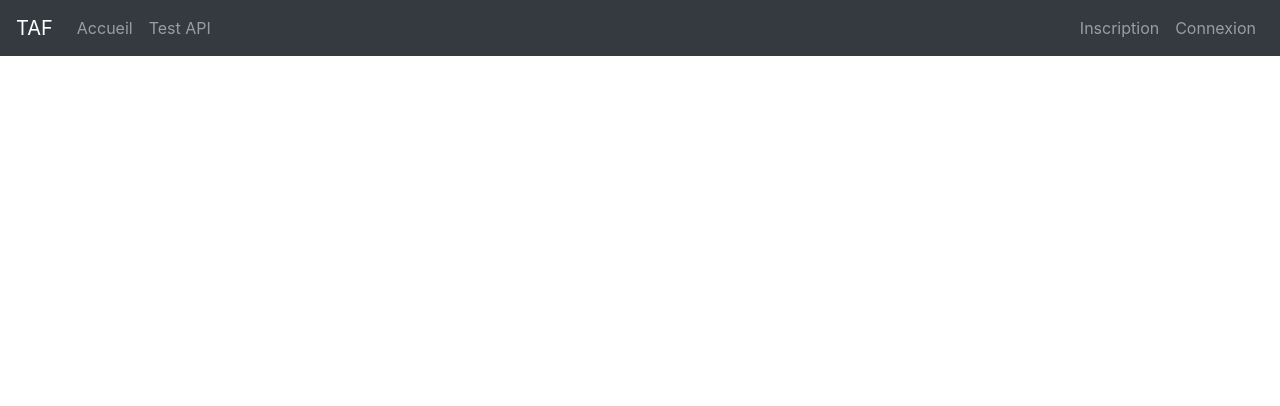
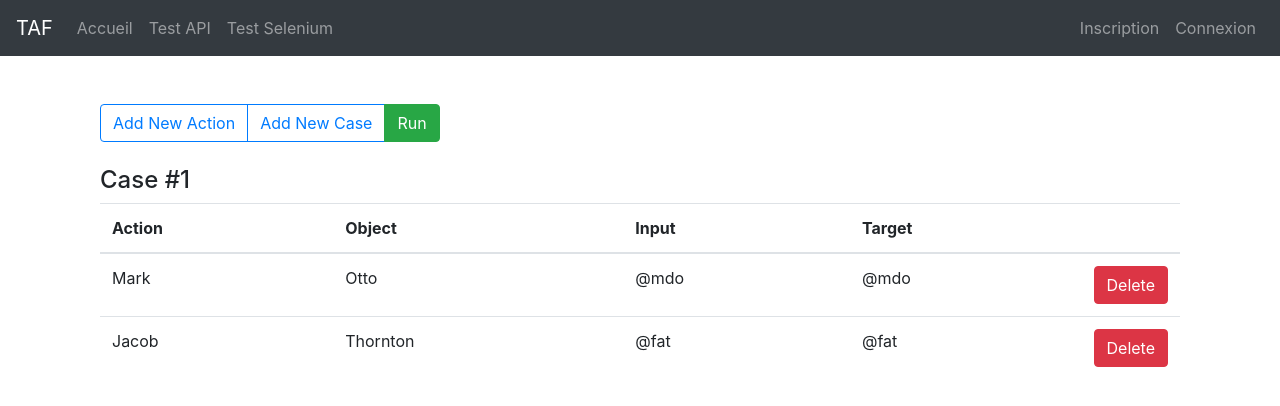
Before and after one commit to ETS-TAF/Test-Automation-Framework, an Angular app in the folder frontend/: page /test-selenium in a window 1280 px wide. Before the commit this address led to /. Shown: the top 406 px of the page. Built offline with nearby package versions, Linux system fonts and the light colour scheme.

Commit message:
frontend : add selenium page

```diff
--- a/frontend/src/app/app-routing.module.ts
+++ b/frontend/src/app/app-routing.module.ts
@@ -9,6 +9,7 @@ import { ProfileComponent } from './profile/profile.component';
 import { BoardUserComponent } from './board-user/board-user.component';
 import { BoardAdminComponent } from './board-admin/board-admin.component';
 import { TestApiComponent } from './interface-test-api/test-api/test-api.component';
+import { TestSeleniumComponent } from './selenium/test-selenium.component';
 
 const routes: Routes = [
   { path: 'home', component: HomeComponent },
@@ -19,6 +20,7 @@ const routes: Routes = [
   { path: 'user', component: BoardUserComponent },
   { path: 'admin', component: BoardAdminComponent },
   { path: 'test-api', component: TestApiComponent },
+  { path: 'test-selenium', component: TestSeleniumComponent },
   { path: '', redirectTo: 'home', pathMatch: 'full' }
 ];
 
--- a/frontend/src/app/app.component.html
+++ b/frontend/src/app/app.component.html
@@ -7,6 +7,9 @@
       </li>
       <li class="nav-item">
         <a href="/test-api" class="nav-link" routerLink="test-api">Test API </a>
+      </li>
+      <li class="nav-item">
+        <a href="/test-selenium" class="nav-link" routerLink="test-selenium">Test Selenium </a>
       </li>
       <li class="nav-item" *ngIf="showAdminBoard">
         <a href="/admin" class="nav-link" routerLink="admin">Admin Board</a>
--- a/frontend/src/app/app.module.ts
+++ b/frontend/src/app/app.module.ts
@@ -15,6 +15,7 @@ import { BoardUserComponent } from './board-user/board-user.component';
 import { authInterceptorProviders } from './_helpers/auth.interceptor';
 import { ProjectComponent } from './project/project.component';
 import { TestApiComponent } from './interface-test-api/test-api/test-api.component';
+import { TestSeleniumComponent } from './selenium/test-selenium.component';
 
 @NgModule({
   declarations: [
@@ -26,7 +27,8 @@ import { TestApiComponent } from './interface-test-api/test-api/test-api.compone
     BoardAdminComponent,
     BoardUserComponent,
     ProjectComponent,
-    TestApiComponent
+    TestApiComponent,
+    TestSeleniumComponent
   ],
   imports: [
     BrowserModule,
--- /dev/null
+++ b/frontend/src/app/selenium/test-selenium.component.html
@@ -0,0 +1,77 @@
+<br><br>
+<div class="modal fade" tabindex="-1" id="addCase" aria-labelledby="Add new Case" aria-hidden="true" data-bs-backdrop="static" data-bs-keyboard="false">
+    <div class="modal-dialog modal-dialog-centered modal-xl">
+        <div class="modal-content">
+        <div class="modal-header">
+            <h5 class="modal-title">Add Test Action</h5>
+            <button type="button" class="btn-close" data-bs-dismiss="modal" aria-label="Close"></button>
+        </div>
+        <div class="modal-body">
+            <div class="input-group mb-3">
+                <select class="form-select" id="action" (change)="actionChose();" required>
+                    <option value="" selected>Action</option>
+                    <option value="GoToUrl">GoToUrl</option>
+                    <option value="FillField">FillField</option>
+                    <option value="GetAttribute">GetAttribute</option>
+                    <option value="GetPageTitle">GetPageTitle</option>
+                    <option value="Clear">Clear</option>
+                    <option value="Click">Click</option>
+                    <option value="IsDisplayed">IsDisplayed</option>
+                </select>
+                <input type="text" class="form-control" placeholder="Object" id="object" disabled/>
+                <input type="text" class="form-control" placeholder="Input" id="input" disabled/>
+                <input type="text" class="form-control" placeholder="Target" id="target" disabled/>
+            </div>
+        </div>
+        <div class="modal-footer">
+            <button type="button" class="btn btn-secondary" data-bs-dismiss="modal">Close</button>
+            <button type="button" class="btn btn-primary">Add Action</button>
+        </div>
+        </div>
+    </div>
+</div>
+<div class="container">
+    <div class="btn-group" role="group" aria-label="Basic outlined example">
+        <button type="button" class="btn btn-outline-primary" data-bs-toggle="modal" data-bs-target="#addCase">
+            Add New Action
+        </button>
+        <button type="button" class="btn btn-outline-primary">Add New Case</button>
+        <button type="button" class="btn btn-success">Run</button>
+    </div><br><br>
+    <h4>Case #1</h4>
+    <table class="table table-hover">
+        <thead>
+            <tr>
+                <th scope="col">Action</th>
+                <th scope="col">Object</th>
+                <th scope="col">Input</th>
+                <th scope="col">Target</th>
+                <th scope="col" style="width: 70px !important;"></th>
+            </tr>
+        </thead>
+        <tbody class="table-group-divider">
+            <tr>
+                <td>Mark</td>
+                <td>Otto</td>
+                <td>@mdo</td>
+                <td>@mdo</td>
+                <td>
+                    <button type="button" class="btn btn-danger" style="--bs-btn-padding-y: .25rem; --bs-btn-padding-x: .5rem; --bs-btn-font-size: .75rem;">
+                    Delete
+                    </button>
+                </td>
+            </tr>
+            <tr>
+                <td>Jacob</td>
+                <td>Thornton</td>
+                <td>@fat</td>
+                <td>@fat</td>
+                <td>
+                    <button type="button" class="btn btn-danger" style="--bs-btn-padding-y: .25rem; --bs-btn-padding-x: .5rem; --bs-btn-font-size: .75rem;">
+                    Delete
+                    </button>
+                </td>
+            </tr>
+        </tbody>
+    </table><br><br>
+</div>
--- /dev/null
+++ b/frontend/src/app/selenium/test-selenium.component.ts
@@ -0,0 +1,32 @@
+import { Component } from '@angular/core';
+
+@Component({
+  selector: 'app-test-selenium',
+  templateUrl: './test-selenium.component.html',
+  styleUrls: ['./test-selenium.component.css']
+})
+export class TestSeleniumComponent {
+    actionChose(): void {
+        const action = (document.getElementById('action') as HTMLSelectElement).value;
+        const object = document.getElementById('object') as HTMLInputElement;
+        const input = document.getElementById('input') as HTMLInputElement;
+        const target = document.getElementById('target') as HTMLInputElement;
+
+        object.disabled = true;
+        input.disabled = true;
+        target.disabled = true;
+
+        if (action === "GoToUrl" || action === "FillField") {
+            input.disabled = false;
+        }
+
+        if (action === "GetAttribute" || action === "GetPageTitle") {
+            target.disabled = false;
+        }
+
+        if (action === "Clear" || action === "Click" || action === "IsDisplayed" || action === "FillField") {
+            object.disabled = false;
+        }
+    }
+
+}
```
Also changed, not shown: frontend/src/app/selenium/test-selenium.component.css (added).
